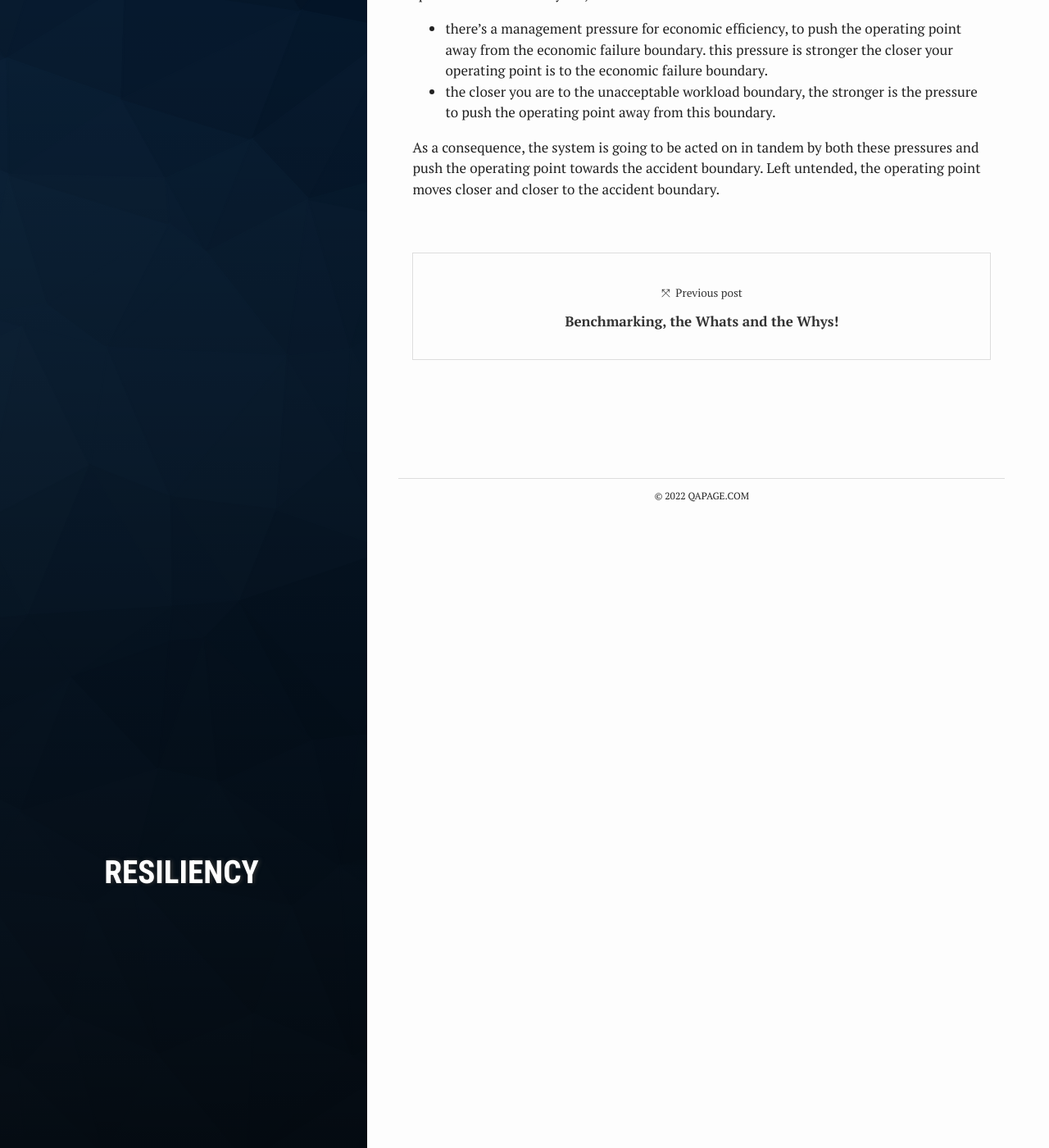
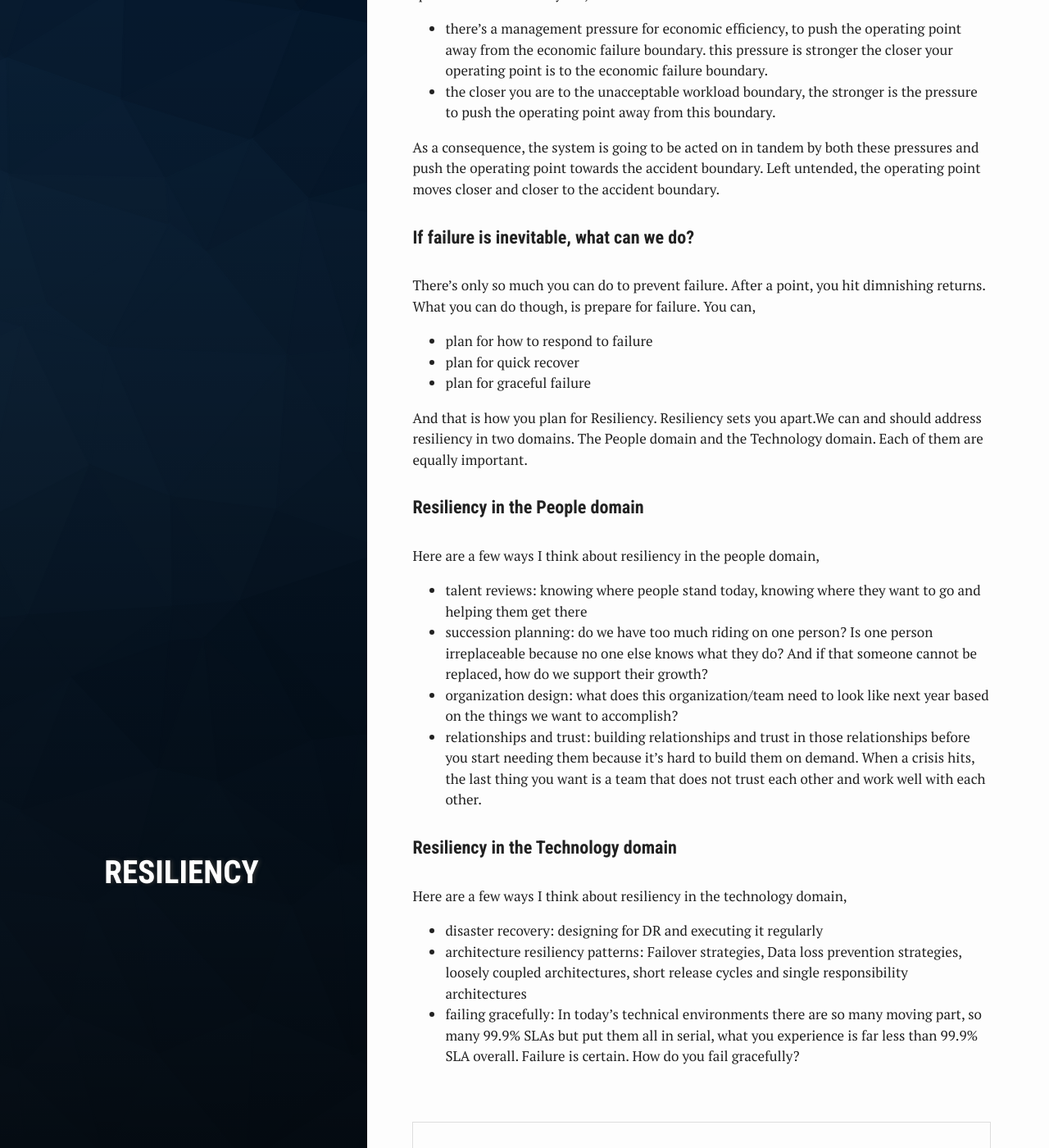
Before and after one commit to qapage/qapage.github.io, a Jekyll site: the page built from _posts/2022-05-15-Resiliency-A-Competitive-Advantage.md, in a window 1280 px wide and 1400 px high, scrolled down 3559 px. Shown: the whole window at 82% size. Built offline with Jekyll 4.4.1, drawn with Linux system fonts in a browser that asks for light colours.

Commit message:
More content

```diff
--- a/_posts/2022-05-15-Resiliency-A-Competitive-Advantage.md
+++ b/_posts/2022-05-15-Resiliency-A-Competitive-Advantage.md
@@ -45,3 +45,27 @@ There are a couple of forces that are constantly acting on the operating point a
 * the closer you are to the unacceptable workload boundary, the stronger is the pressure to push the operating point away from this boundary.
 
 As a consequence, the system is going to be acted on in tandem by both these pressures and push the operating point towards the accident boundary. Left untended, the operating point moves closer and closer to the accident boundary.
+
+#### If failure is inevitable, what can we do?
+
+There's only so much you can do to prevent failure. After a point, you hit dimnishing returns. What you can do though, is prepare for failure. You can,
+* plan for how to respond to failure
+* plan for quick recover
+* plan for graceful failure
+
+And that is how you plan for Resiliency. Resiliency sets you apart.We can and should address resiliency in two domains. The People domain and the Technology domain. Each of them are equally important.
+
+#### Resiliency in the People domain
+
+Here are a few ways I think about resiliency in the people domain,
+* talent reviews: knowing where people stand today, knowing where they want to go and helping them get there
+* succession planning: do we have too much riding on one person? Is one person irreplaceable  because no one else knows what they do? And if that someone cannot be replaced, how do we support their growth?
+* organization design: what does this organization/team need to look like next year based on the things we want to accomplish?
+* relationships and trust: building relationships and trust in those relationships before you start needing them because it's hard to build them on demand. When a crisis hits, the last thing you want is a team that does not trust each other and work well with each other.
+
+
+#### Resiliency in the Technology domain
+Here are a few ways I think about resiliency in the technology domain,
+* disaster recovery: designing for DR and executing it regularly
+* architecture resiliency patterns: Failover strategies, Data loss prevention strategies, loosely coupled architectures, short release cycles and single responsibility architectures
+* failing gracefully: In today's technical environments there are so many moving part, so many 99.9% SLAs but put them all in serial, what you experience is far less than 99.9% SLA overall. Failure is certain. How do you fail gracefully?
```
